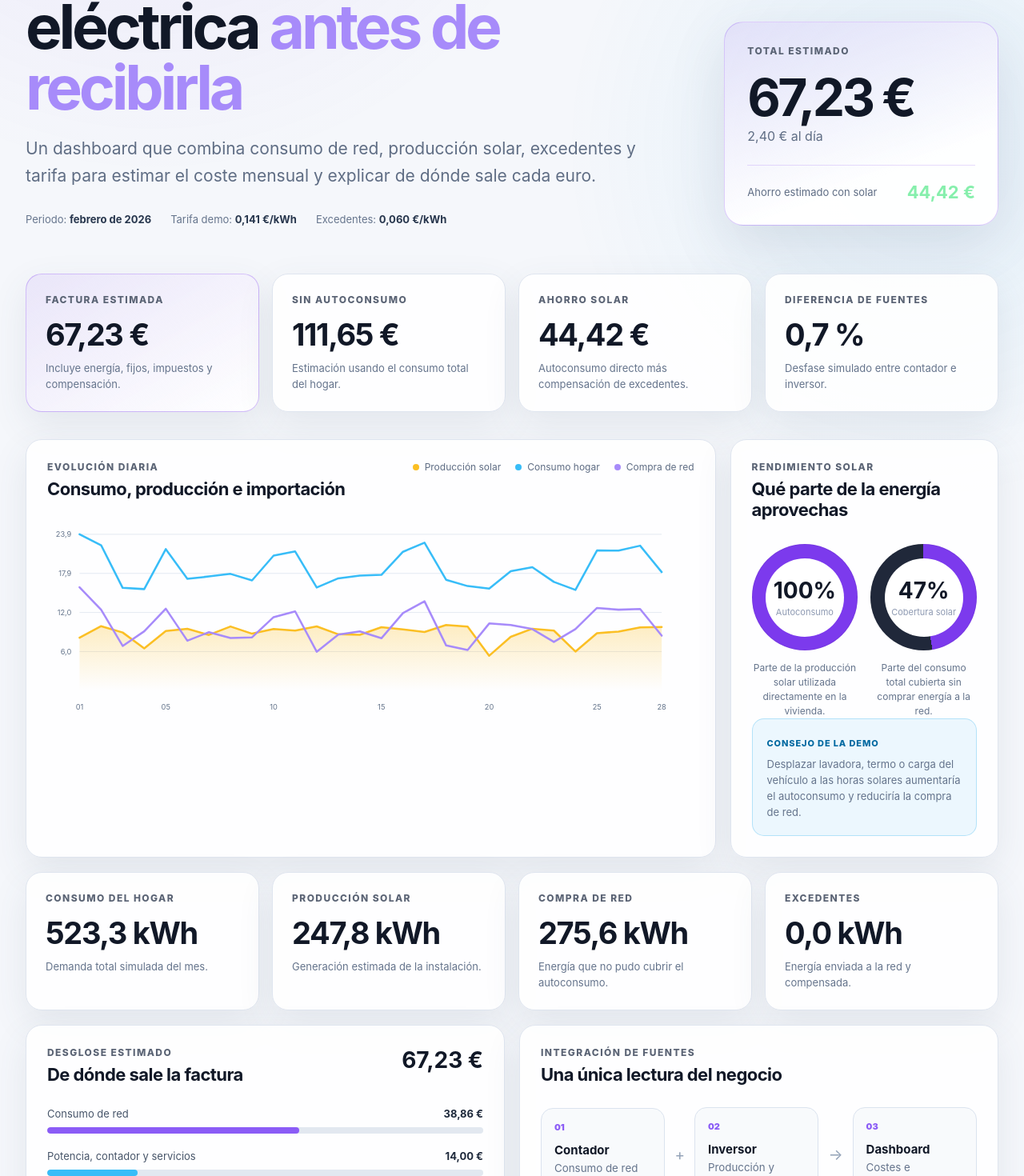
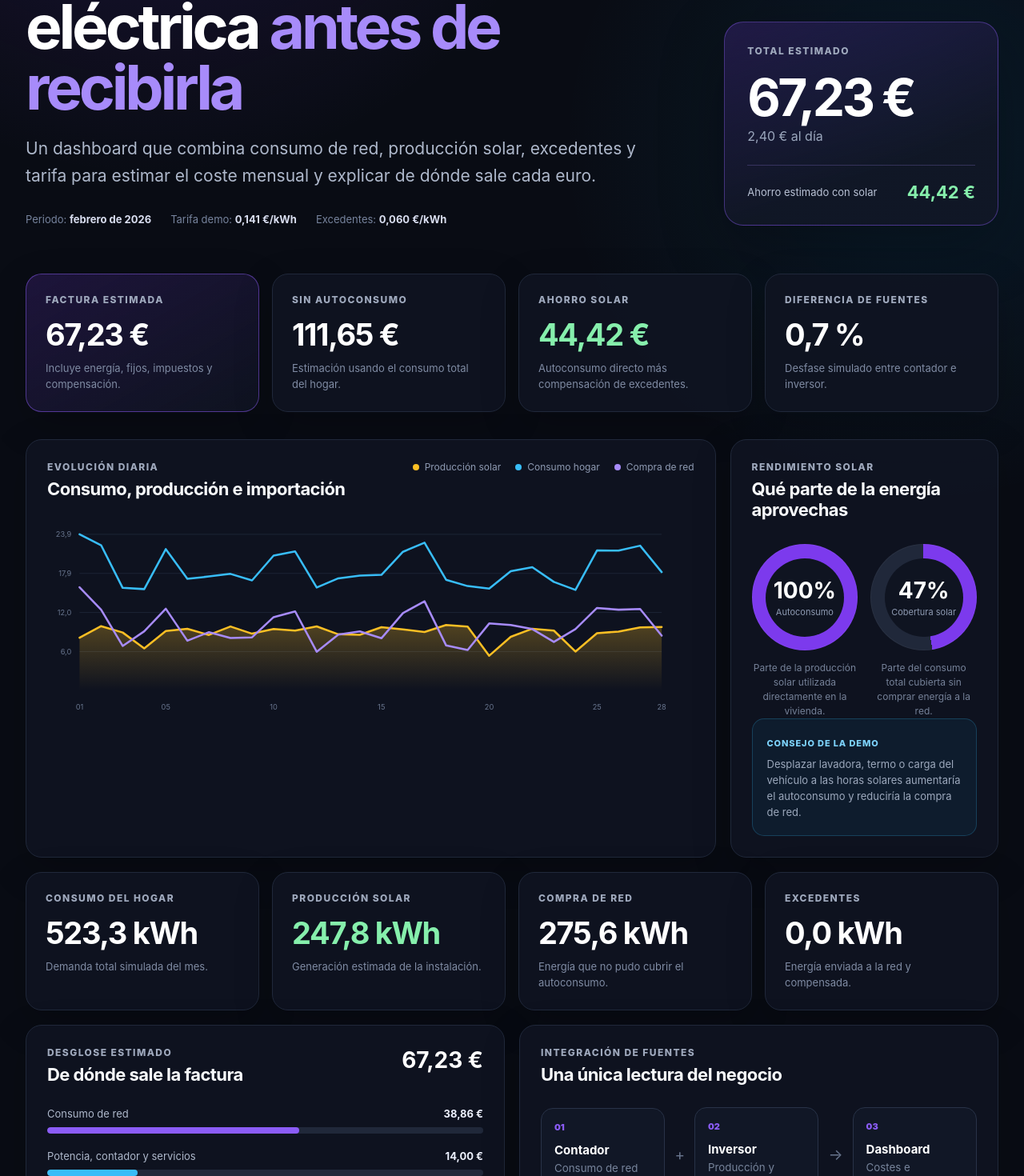
Before and after one commit to ToniMinarro/LiveElectricityBill, a Next.js app: page / in a window 1280 px wide. Shown: the part 324-1794 px from the top of the page at 80% size. Built offline with nearby package versions, Linux system fonts and the light colour scheme.

Commit message:
feature(UI-0): add persistent theme toggle styles

```diff
--- a/app/system-theme.css
+++ b/app/system-theme.css
@@ -1,175 +1,236 @@
 :root {
-  color-scheme: light dark;
+  color-scheme: dark;
 }
 
-@media (prefers-color-scheme: light) {
-  :root {
+html[data-theme="light"] {
+  color-scheme: light;
   background: #f5f7fb;
   color: #172033;
 }
 
-  body {
+.site-header__actions {
+  display: flex;
+  align-items: center;
+  gap: 12px;
+  margin-left: auto;
+}
+
+.theme-toggle {
+  width: 40px;
+  height: 40px;
+  display: inline-grid;
+  place-items: center;
+  flex: 0 0 auto;
+  padding: 0;
+  border: 1px solid #303b51;
+  border-radius: 12px;
+  background: #151c2d;
+  color: #fbbf24;
+  cursor: pointer;
+  transition: border-color .2s ease, background-color .2s ease, color .2s ease, transform .2s ease;
+}
+
+.theme-toggle:hover {
+  border-color: #52617b;
+  background: #1b2438;
+  transform: translateY(-1px);
+}
+
+.theme-toggle:focus-visible {
+  outline: 3px solid rgba(139, 92, 246, .36);
+  outline-offset: 2px;
+}
+
+.theme-toggle__icon {
+  width: 19px;
+  height: 19px;
+}
+
+.theme-toggle__icon--moon {
+  display: none;
+}
+
+html[data-theme="light"] .theme-toggle {
+  border-color: #d5deea;
+  background: #ffffff;
+  color: #334155;
+  box-shadow: 0 7px 20px rgba(71, 85, 105, .1);
+}
+
+html[data-theme="light"] .theme-toggle:hover {
+  border-color: #b8c5d8;
+  background: #f1f5f9;
+}
+
+html[data-theme="light"] .theme-toggle__icon--sun {
+  display: none;
+}
+
+html[data-theme="light"] .theme-toggle__icon--moon {
+  display: block;
+}
+
+html[data-theme="light"] body {
   background:
     radial-gradient(circle at 15% 0%, rgba(124, 58, 237, 0.09), transparent 34rem),
     radial-gradient(circle at 90% 18%, rgba(14, 165, 233, 0.08), transparent 28rem),
     #f5f7fb;
 }
 
-  .site-header {
+html[data-theme="light"] .site-header {
   border-color: #dfe5ef;
 }
 
-  .brand strong,
-  .hero h1,
-  .hero__summary > strong,
-  .metric-card strong,
-  .chart-heading h2,
-  .section-heading h2,
-  .efficiency-panel h2,
-  .source-panel h2,
-  .demo-note h2,
-  .section-total,
-  .gauge__inner strong,
-  .source-flow strong {
+html[data-theme="light"] .brand strong,
+html[data-theme="light"] .hero h1,
+html[data-theme="light"] .hero__summary > strong,
+html[data-theme="light"] .metric-card strong,
+html[data-theme="light"] .chart-heading h2,
+html[data-theme="light"] .section-heading h2,
+html[data-theme="light"] .efficiency-panel h2,
+html[data-theme="light"] .source-panel h2,
+html[data-theme="light"] .demo-note h2,
+html[data-theme="light"] .section-total,
+html[data-theme="light"] .gauge__inner strong,
+html[data-theme="light"] .source-flow strong {
   color: #111827;
 }
 
-  .brand small,
-  .back-link,
-  .hero__lead,
-  .hero__summary > span,
-  .hero__saving,
-  .legend,
-  .source-note,
-  .demo-note > p {
+html[data-theme="light"] .brand small,
+html[data-theme="light"] .back-link,
+html[data-theme="light"] .hero__lead,
+html[data-theme="light"] .hero__summary > span,
+html[data-theme="light"] .hero__saving,
+html[data-theme="light"] .legend,
+html[data-theme="light"] .source-note,
+html[data-theme="light"] .demo-note > p {
   color: #5f6d84;
 }
 
-  .back-link:hover {
+html[data-theme="light"] .back-link:hover {
   color: #4f46e5;
 }
 
-  .eyebrow {
+html[data-theme="light"] .eyebrow {
   color: #5b6475;
 }
 
-  .hero__meta {
+html[data-theme="light"] .hero__meta {
   color: #66758d;
 }
 
-  .hero__meta strong {
+html[data-theme="light"] .hero__meta strong {
   color: #27364d;
 }
 
-  .hero__summary {
+html[data-theme="light"] .hero__summary {
   border-color: rgba(124, 58, 237, 0.25);
   background: linear-gradient(160deg, rgba(124, 58, 237, 0.1), rgba(255, 255, 255, 0.96) 70%);
   box-shadow: 0 24px 70px rgba(72, 84, 112, 0.14);
 }
 
-  .hero__saving {
+html[data-theme="light"] .hero__saving {
   border-color: rgba(124, 58, 237, 0.18);
 }
 
-  .badge {
+html[data-theme="light"] .badge {
   border-color: #d8dfeb;
   background: rgba(255, 255, 255, 0.82);
   color: #475569;
 }
 
-  .badge--demo {
+html[data-theme="light"] .badge--demo {
   border-color: rgba(22, 163, 74, 0.28);
   background: rgba(220, 252, 231, 0.7);
   color: #15803d;
 }
 
-  .metric-card,
-  .panel,
-  .chart-shell {
+html[data-theme="light"] .metric-card,
+html[data-theme="light"] .panel,
+html[data-theme="light"] .chart-shell {
   border-color: #dfe5ef;
   background: rgba(255, 255, 255, 0.9);
   box-shadow: 0 16px 45px rgba(72, 84, 112, 0.1);
 }
 
-  .metric-card--primary {
+html[data-theme="light"] .metric-card--primary {
   border-color: rgba(124, 58, 237, 0.3);
   background: linear-gradient(150deg, rgba(124, 58, 237, 0.09), rgba(255, 255, 255, 0.95));
 }
 
-  .metric-card p:last-child,
-  .gauge-card > p,
-  .insight p,
-  .source-flow small,
-  .source-stats dt,
-  th {
+html[data-theme="light"] .metric-card p:last-child,
+html[data-theme="light"] .gauge-card > p,
+html[data-theme="light"] .insight p,
+html[data-theme="light"] .source-flow small,
+html[data-theme="light"] .source-stats dt,
+html[data-theme="light"] th {
   color: #65748c;
 }
 
-  .chart-grid,
-  th,
-  td {
+html[data-theme="light"] .chart-grid,
+html[data-theme="light"] th,
+html[data-theme="light"] td {
   stroke: #dfe5ef;
   border-color: #e2e8f0;
 }
 
-  .chart-axis-label {
+html[data-theme="light"] .chart-axis-label {
   fill: #64748b;
 }
 
-  .gauge {
+html[data-theme="light"] .gauge {
   box-shadow: inset 0 0 0 1px rgba(15, 23, 42, 0.06);
 }
 
-  .gauge__inner {
+html[data-theme="light"] .gauge__inner {
   background: #ffffff;
 }
 
-  .insight {
+html[data-theme="light"] .insight {
   border-color: rgba(14, 165, 233, 0.25);
   background: rgba(224, 242, 254, 0.62);
 }
 
-  .insight span {
+html[data-theme="light"] .insight span {
   color: #0369a1;
 }
 
-  .cost-row > div:first-child,
-  td {
+html[data-theme="light"] .cost-row > div:first-child,
+html[data-theme="light"] td {
   color: #475569;
 }
 
-  .cost-row strong {
+html[data-theme="light"] .cost-row strong {
   color: #1e293b;
 }
 
-  .cost-track {
+html[data-theme="light"] .cost-track {
   background: #e2e8f0;
 }
 
-  .source-flow > div,
-  .source-stats div {
+html[data-theme="light"] .source-flow > div,
+html[data-theme="light"] .source-stats div {
   border-color: #dbe3ef;
   background: #f8fafc;
 }
 
-  .source-flow > i {
+html[data-theme="light"] .source-flow > i {
   color: #94a3b8;
 }
 
-  .source-stats dd {
+html[data-theme="light"] .source-stats dd {
   color: #27364d;
 }
 
-  .demo-note {
+html[data-theme="light"] .demo-note {
   border-color: #cbd5e1;
   background: rgba(255, 255, 255, 0.7);
 }
 
-  footer {
+html[data-theme="light"] footer {
   color: #64748b;
 }
 
-  footer a {
+html[data-theme="light"] footer a {
   color: #6d28d9;
 }
-}
```
Lines whose indentation alone changed are shown as unchanged.
